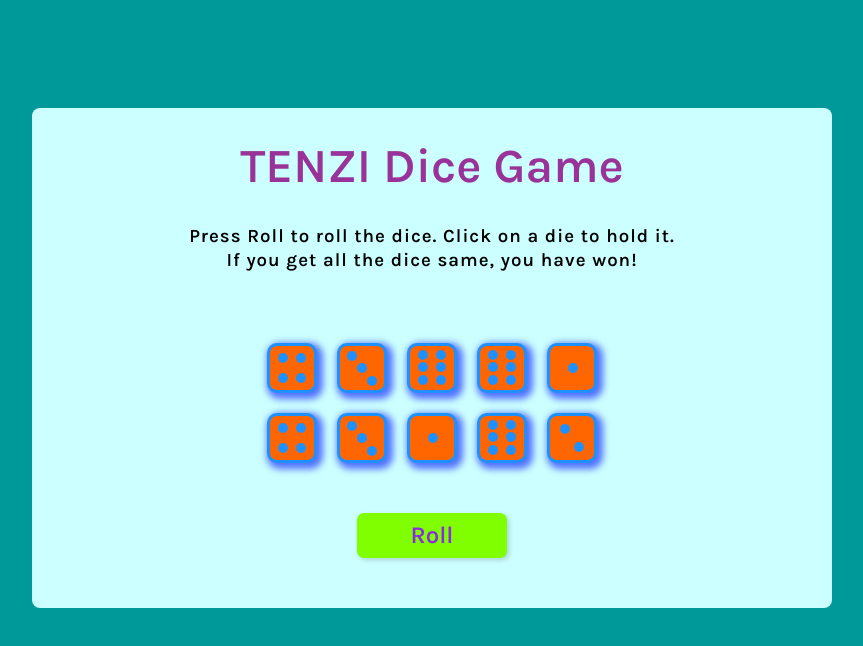
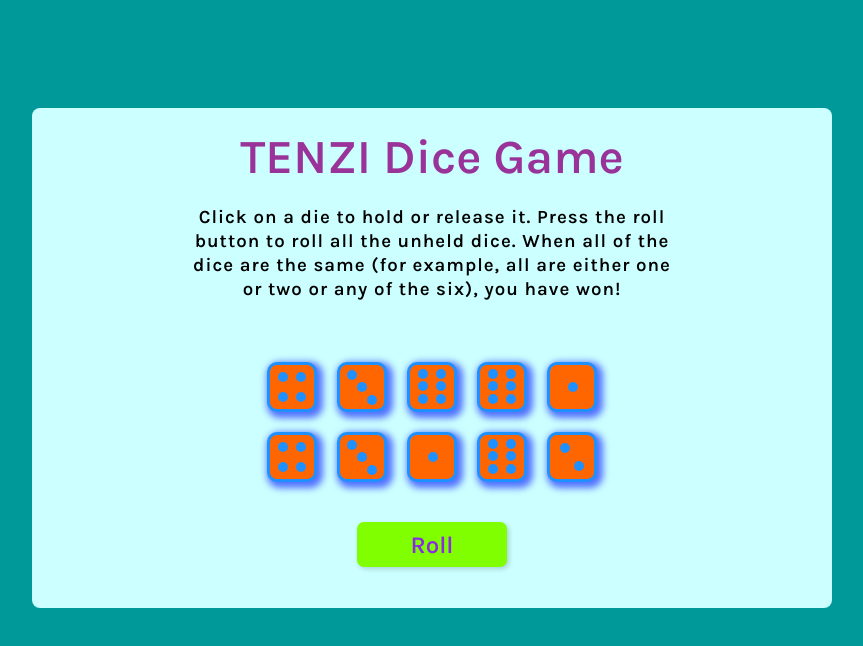
Before and after one commit to TZ113/react-tenzies, a React (Vite) app: page / in a window 1280 px wide. Shown: the top 646 px of the page, without its empty margins (208-1071 px from the left). Built offline with nearby package versions, Linux system fonts and the light colour scheme; a web font is replaced by a local one.

Commit message:
updated Components.jsx

```diff
--- a/package.json
+++ b/package.json
@@ -16,7 +16,8 @@
     "react-confetti": "^6.1.0",
     "react-dom": "^18.2.0",
     "react-modal": "^3.16.1",
-    "react-native-timer": "^1.3.6"
+    "react-native-timer": "^1.3.6",
+    "react-proptypes": "^1.0.0"
   },
   "devDependencies": {
     "@types/react": "^18.2.15",
--- a/src/App.jsx
+++ b/src/App.jsx
@@ -167,7 +167,7 @@ const App = () => {
       {tenzies && <RunConfetti />}
 
       <h1 className="game-heading">TENZI Dice Game</h1>
-      <h3 className="game-description">Press Roll to roll the dice. Click on a die to hold it. If you get all the dice same, you have won!</h3>
+      <h3 className="game-description">Click on a die to hold or release it. Press the roll button to roll all the unheld dice. When all of the dice are the same (for example, all are either one or two or any of the six), you have won!</h3>
       <section className="container">
         {diceElements}
       </section>
```
Also changed, not shown: src/Components.jsx (+10 -1 lines), 1 other file (tests, documents, lock files or other folders).
